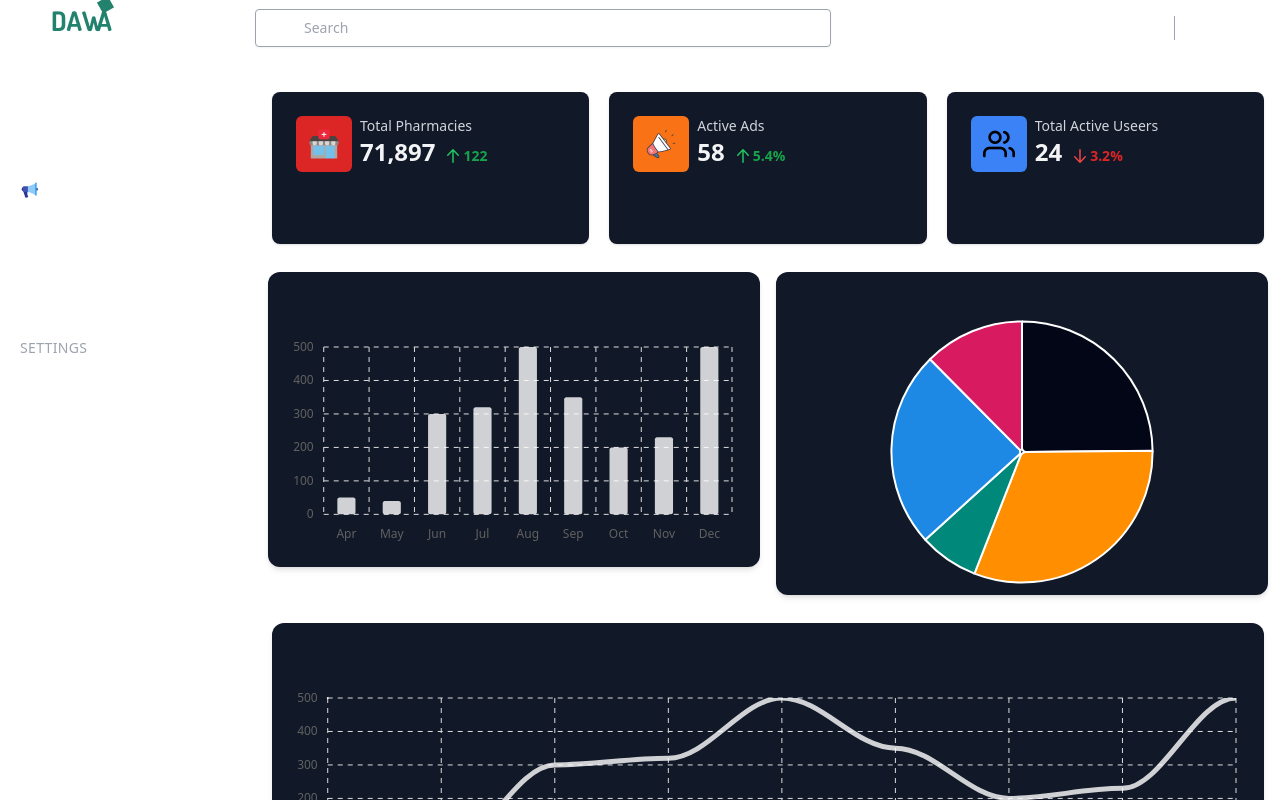
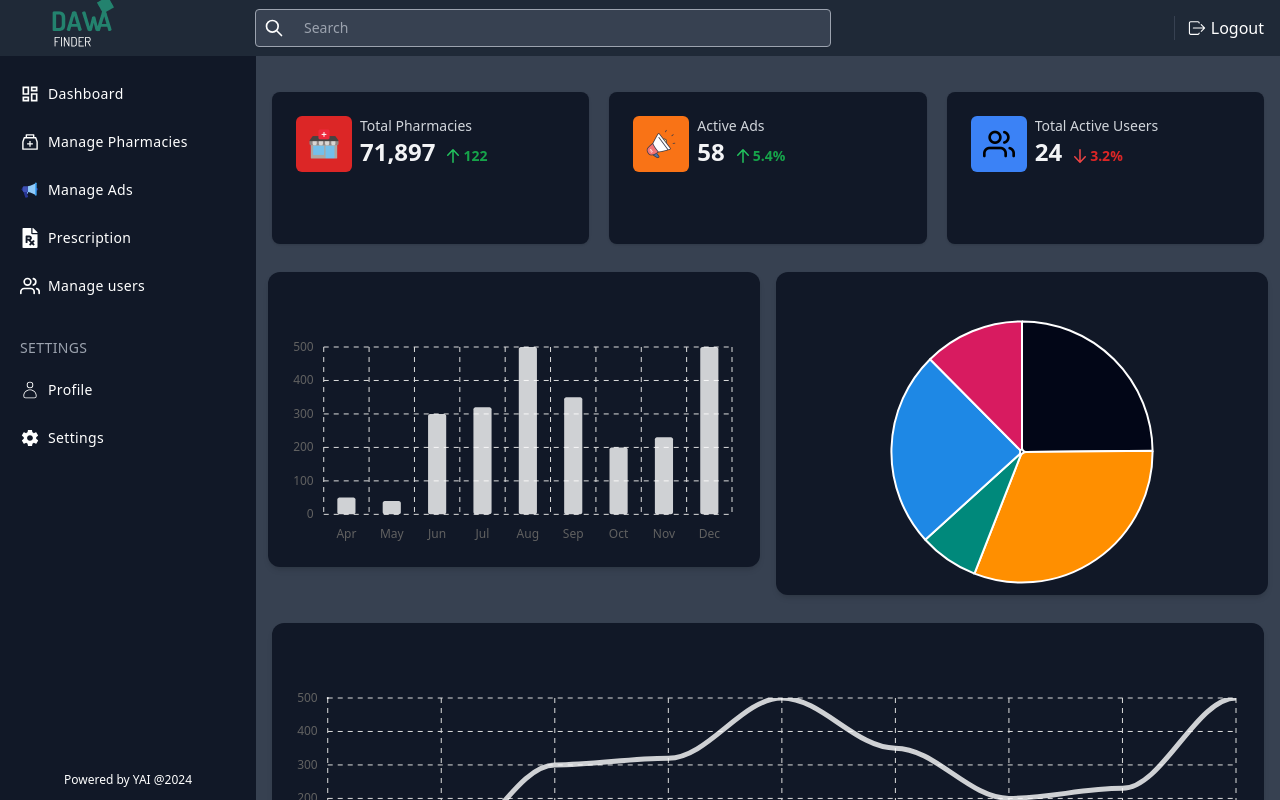
Before and after one commit to Yaidevs/new-dawafinder-system-admin, a React (Create React App) app: page / in a window 1280 px wide. Shown: the top 800 px of the page. Built offline with nearby package versions, Linux system fonts and the light colour scheme.

Commit message:
color fixed

```diff
--- a/src/features/pages/Home.jsx
+++ b/src/features/pages/Home.jsx
@@ -9,7 +9,7 @@ import ChartThree from "../../shared/ChartThree";
 
 const Home = () => {
   return (
-    <div className="min-h-screen flex flex-col flex-auto flex-shrink-0 antialiased bg-white dark:bg-gray-700 text-black dark:text-white">
+    <div className="min-h-screen flex flex-col flex-auto flex-shrink-0 antialiased  bg-gray-700  text-white">
       <div className="h-full ml-14 mt-14 mb-10 md:ml-64">
         <div className="p-4">
           <dl className="mt-5 grid grid-cols-1 gap-5 sm:grid-cols-2 lg:grid-cols-3">
--- a/src/shared/Navbar.jsx
+++ b/src/shared/Navbar.jsx
@@ -5,15 +5,15 @@ import dawalogo from "../assets/dawafinder.png";
 const Navbar = () => {
   return (
     <div className="fixed w-full flex items-center justify-between h-14 text-white z-10">
-      <div className="flex items-center justify-start md:justify-center p-5 w-14 md:w-64 h-14  dark:bg-gray-800 border-none">
+      <div className="flex items-center justify-start md:justify-center p-5 w-14 md:w-64 h-14  bg-gray-800 border-none">
         <img
           className="w-50 h-50 md:w-50 md:h-50 mr-2 rounded-md overflow-hidden"
           src={dawalogo}
           alt="."
         />
       </div>
-      <div className="flex w-screen justify-between items-center h-14  dark:bg-gray-800 header-right">
-        <div className="dark:bg-gray-700 rounded flex items-center w-full max-w-xl ml-9 mr-4 p-2 shadow-sm border border-gray-400">
+      <div className="flex w-screen justify-between items-center h-14  bg-gray-800 header-right">
+        <div className="bg-gray-700 rounded flex items-center w-full max-w-xl ml-9 mr-4 p-2 shadow-sm border border-gray-400">
           <button className="outline-none focus:outline-none">
             <svg
               className="w-5 mr-5 text-white h-5 cursor-pointer"
@@ -40,7 +40,7 @@ const Navbar = () => {
             <MdOutlineDarkMode />
           </li> */}
           <li>
-            <div className="block w-px h-6 mx-3 bg-gray-400 dark:bg-gray-700" />
+            <div className="block w-px h-6 mx-3 bg-gray-700" />
           </li>
           <li>
             <a href="." className="flex items-center mr-4 hover:text-blue-100">
--- a/src/shared/Sidebar.jsx
+++ b/src/shared/Sidebar.jsx
@@ -11,13 +11,13 @@ import { IoMdSettings } from "react-icons/io";
 
 const Sidebar = () => {
   return (
-    <div className="fixed flex flex-col top-14 left-0 w-14 hover:w-64 md:w-64  dark:bg-gray-900 h-full text-white transition-all duration-300 border-none z-10 ">
+    <div className="fixed flex flex-col top-14 left-0 w-14 hover:w-64 md:w-64 bg-gray-900 h-full text-white transition-all duration-300 border-none z-10 ">
       <div className="overflow-y-auto overflow-x-hidden flex flex-col justify-between flex-grow">
         <ul className="flex flex-col py-4 space-y-1">
           <li>
             <Link
               to='/'
-              className="relative flex flex-row items-center h-11 focus:outline-none  dark:hover:bg-gray-600 text-white-600 hover:text-white-800 border-l-4 border-transparent  dark:hover:border-gray-800 pr-6"
+              className="relative flex flex-row items-center h-11 focus:outline-none hover:bg-gray-600 text-white-600 hover:text-white-800 border-l-4 border-transparent hover:border-gray-800 pr-6"
             >
               <span className="inline-flex justify-center items-center ml-4">
               <MdOutlineDashboard size={20}/>
@@ -30,7 +30,7 @@ const Sidebar = () => {
           <li>
             <Link
               to='/manage-pharmacies'
-              className="relative flex flex-row items-center h-11 focus:outline-none  dark:hover:bg-gray-600 text-white-600 hover:text-white-800 border-l-4 border-transparent  dark:hover:border-gray-800 pr-6"
+              className="relative flex flex-row items-center h-11 focus:outline-none  hover:bg-gray-600 text-white-600 hover:text-white-800 border-l-4 border-transparent  hover:border-gray-800 pr-6"
             >
               <span className="inline-flex justify-center items-center ml-4">
               <AiOutlineMedicineBox  size={20}/>
@@ -41,7 +41,7 @@ const Sidebar = () => {
           <li>
             <Link
               to='/manage-ads'
-              className="relative flex flex-row items-center h-11 focus:outline-none  dark:hover:bg-gray-600 text-white-600 hover:text-white-800 border-l-4 border-transparent  dark:hover:border-gray-800 pr-6"
+              className="relative flex flex-row items-center h-11 focus:outline-none  hover:bg-gray-600 text-white-600 hover:text-white-800 border-l-4 border-transparent  hover:border-gray-800 pr-6"
             >
               <span className="inline-flex justify-center items-center ml-4">
               <FcAdvertising size={20} />
@@ -54,7 +54,7 @@ const Sidebar = () => {
           <li>
             <Link
               to='/prescriptions'
-              className="relative flex flex-row items-center h-11 focus:outline-none  dark:hover:bg-gray-600 text-white-600 hover:text-white-800 border-l-4 border-transparent  dark:hover:border-gray-800 pr-6"
+              className="relative flex flex-row items-center h-11 focus:outline-none  hover:bg-gray-600 text-white-600 hover:text-white-800 border-l-4 border-transparent  hover:border-gray-800 pr-6"
             >
               <span className="inline-flex justify-center items-center ml-4">
               <FaFilePrescription size={20} />
@@ -67,7 +67,7 @@ const Sidebar = () => {
           <li>
             <Link
               to='/manage-users'
-              className="relative flex flex-row items-center h-11 focus:outline-none  dark:hover:bg-gray-600 text-white-600 hover:text-white-800 border-l-4 border-transparent  dark:hover:border-gray-800 pr-6"
+              className="relative flex flex-row items-center h-11 focus:outline-none  hover:bg-gray-600 text-white-600 hover:text-white-800 border-l-4 border-transparent  hover:border-gray-800 pr-6"
             >
               <span className="inline-flex justify-center items-center ml-4">
               <FiUsers size={20} />
@@ -87,7 +87,7 @@ const Sidebar = () => {
           <li>
             <a
               href='.'
-              className="relative flex flex-row items-center h-11 focus:outline-none  dark:hover:bg-gray-600 text-white-600 hover:text-white-800 border-l-4 border-transparent  dark:hover:border-gray-800 pr-6"
+              className="relative flex flex-row items-center h-11 focus:outline-none  hover:bg-gray-600 text-white-600 hover:text-white-800 border-l-4 border-transparent  hover:border-gray-800 pr-6"
             >
               <span className="inline-flex justify-center items-center ml-4">
               <CiUser size={20} />
@@ -100,7 +100,7 @@ const Sidebar = () => {
           <li>
             <a
               href='.'
-              className="relative flex flex-row items-center h-11 focus:outline-none  dark:hover:bg-gray-600 text-white-600 hover:text-white-800 border-l-4 border-transparent  dark:hover:border-gray-800 pr-6"
+              className="relative flex flex-row items-center h-11 focus:outline-none  hover:bg-gray-600 text-white-600 hover:text-white-800 border-l-4 border-transparent  hover:border-gray-800 pr-6"
             >
               <span className="inline-flex justify-center items-center ml-4">
               <IoMdSettings size={20} />
```
